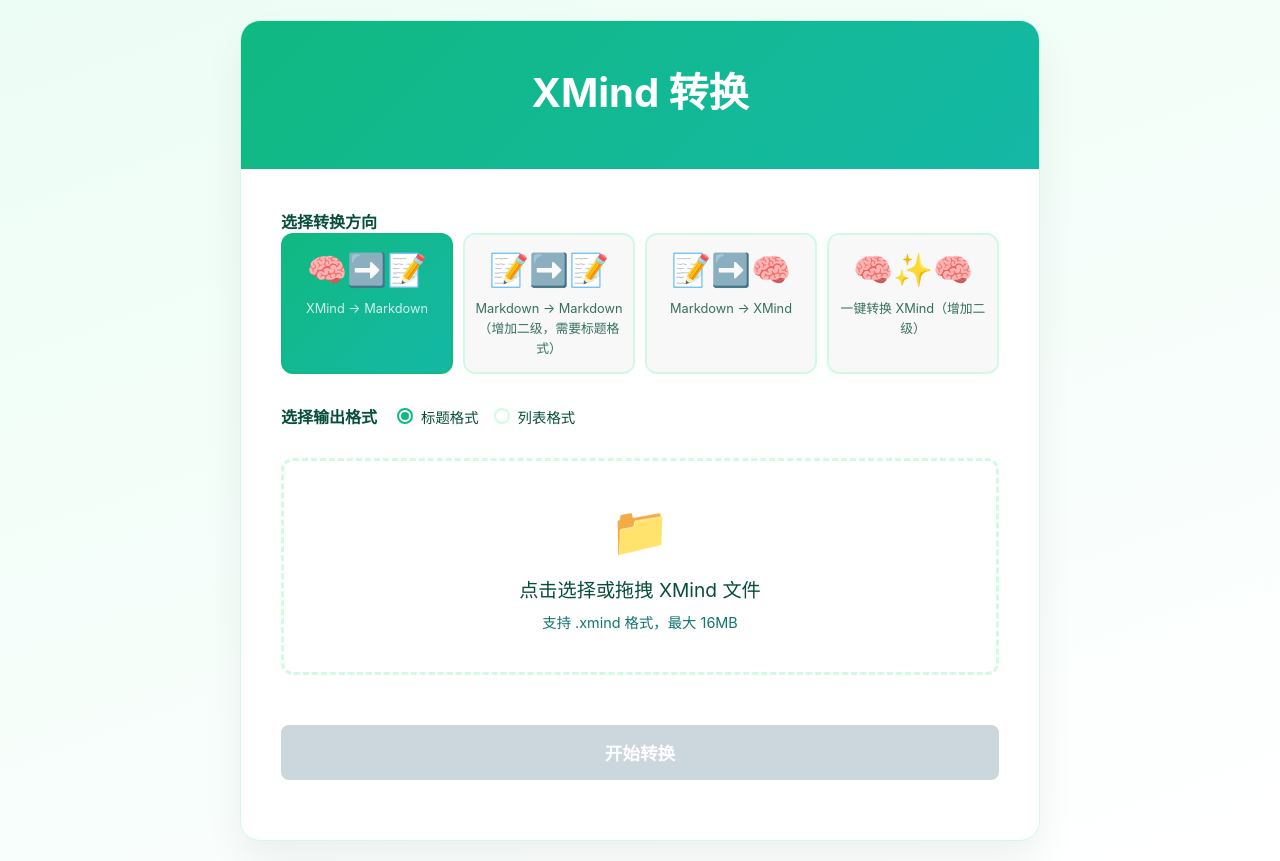
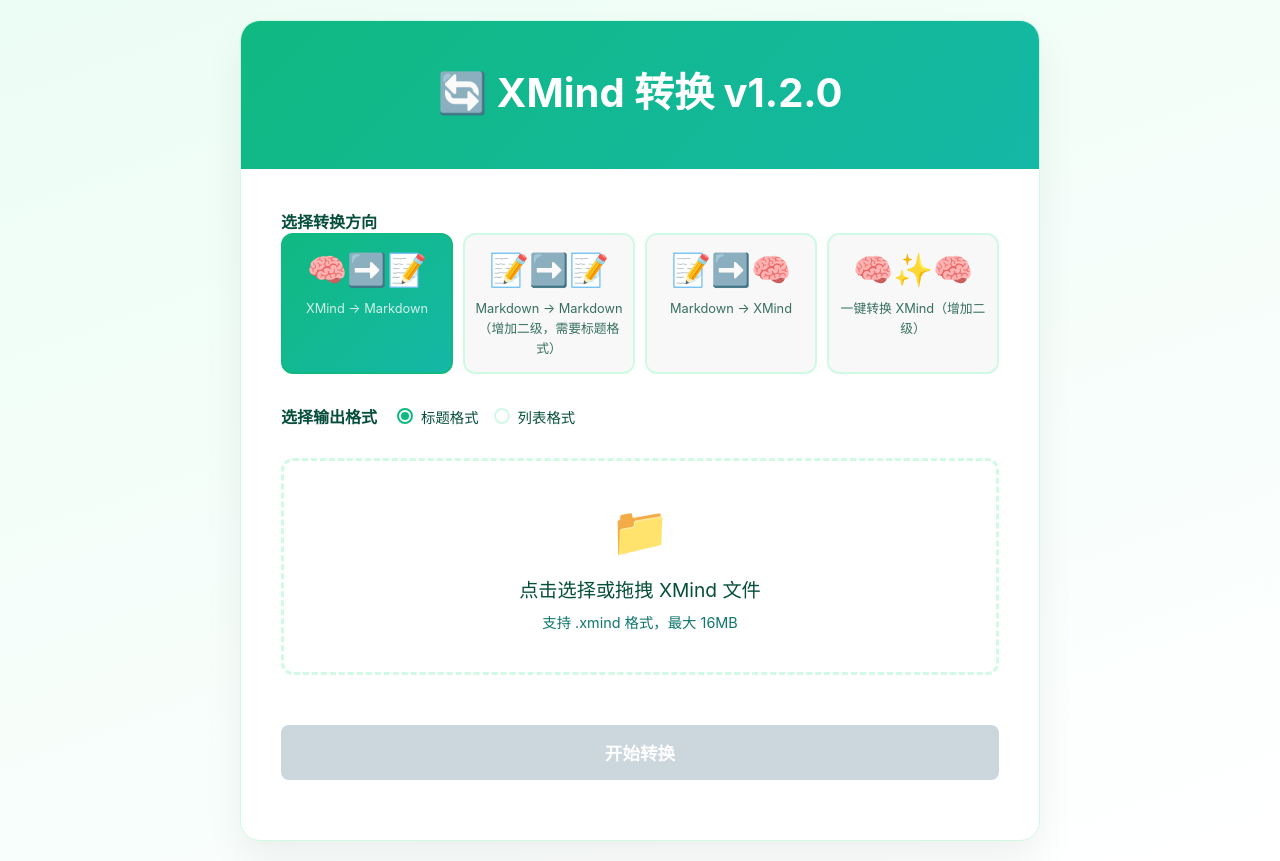
Before and after one commit to Atomyi1412/xmindmd, an Electron app: page index.html in a window 1280 px wide. Drawn offline with Linux system fonts and the light colour scheme.

```diff
--- a/index.html
+++ b/index.html
@@ -546,7 +546,7 @@
 <body>
     <div class="container">
         <div class="header">
-            <h1>XMind 转换</h1>
+            <h1>🔄 XMind 转换 v1.2.0</h1>
         </div>
 
         <form id="convertForm" enctype="multipart/form-data" class="form-container">
```
